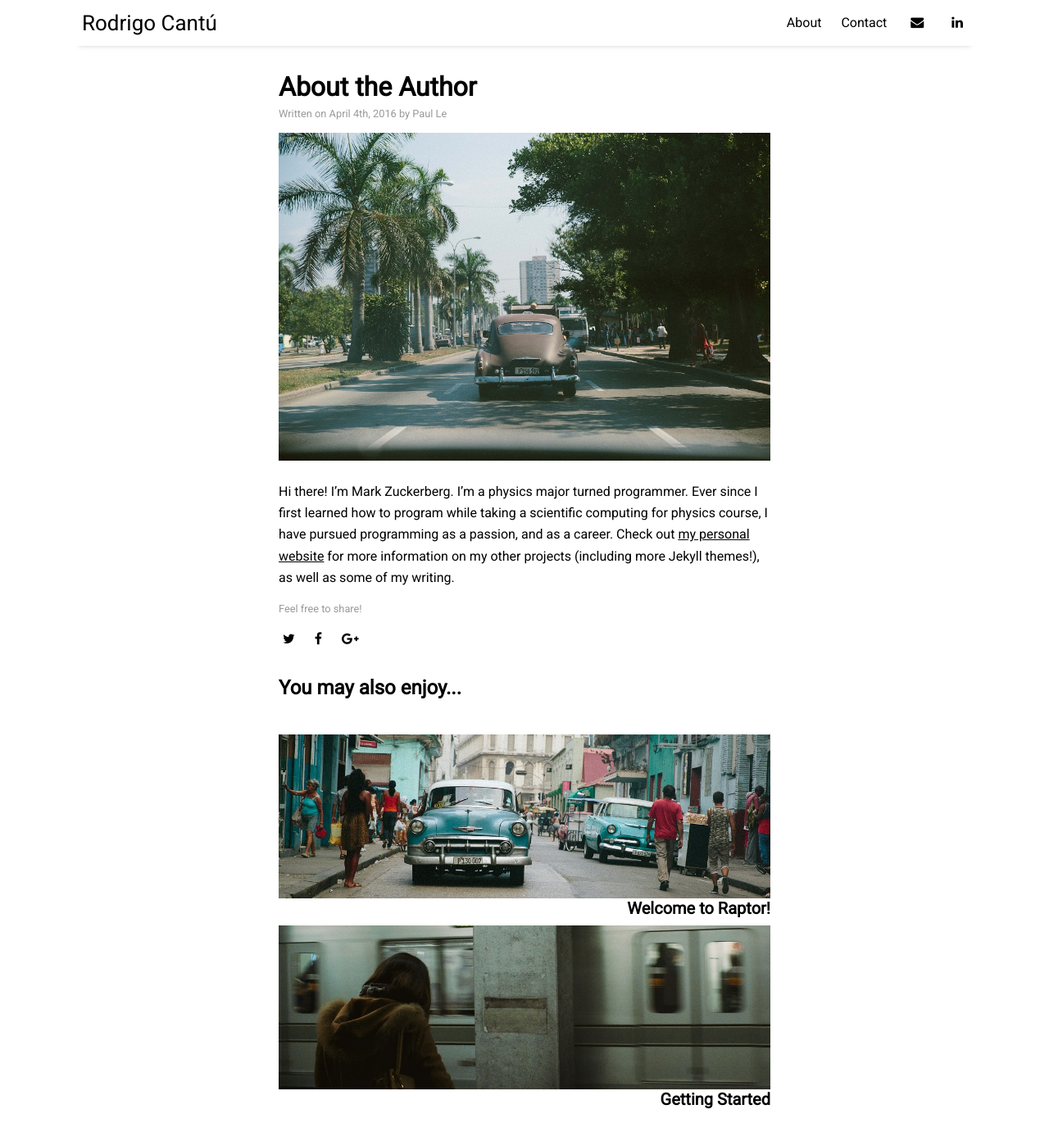
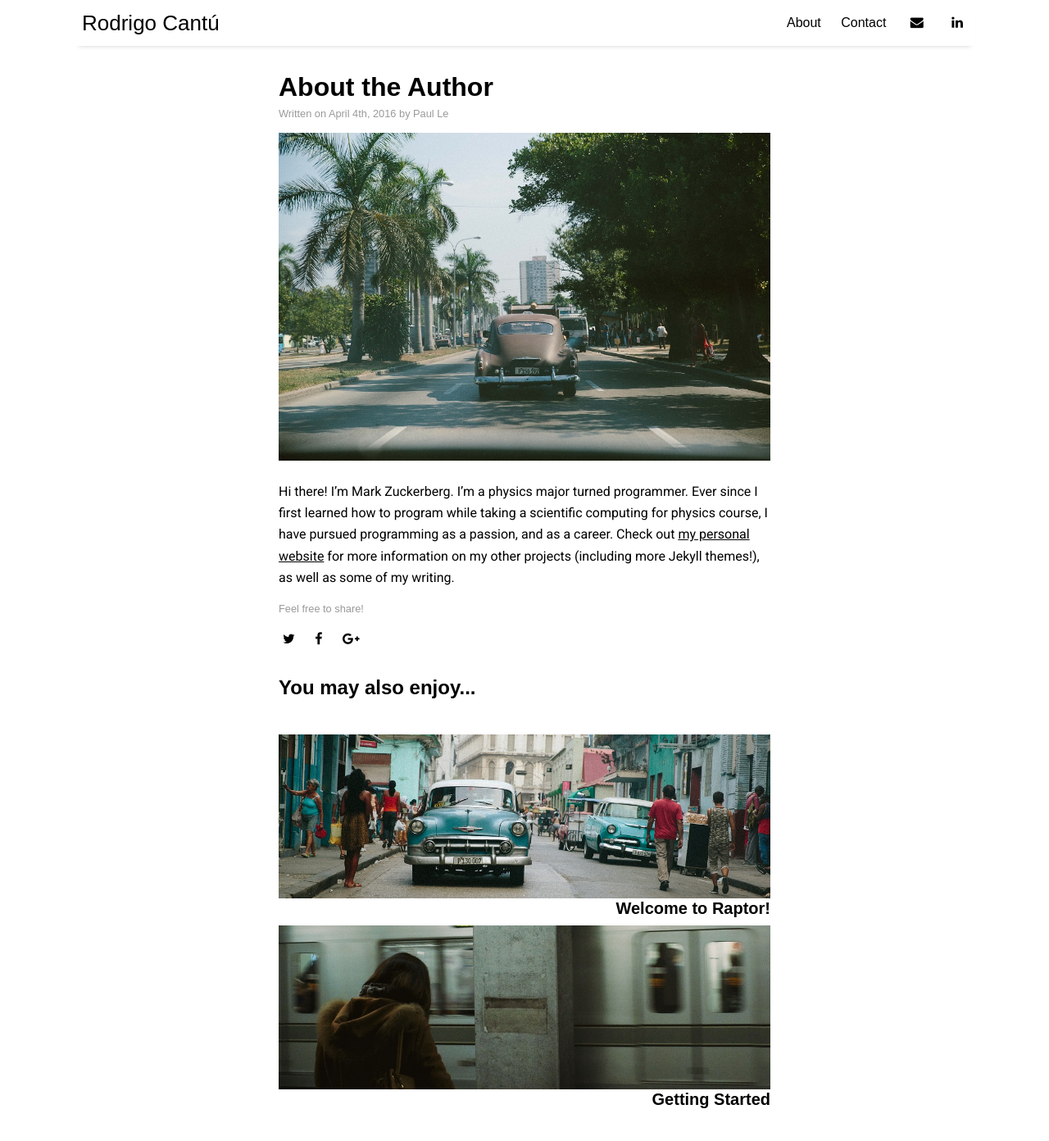
Before and after one commit to rod-can/rodrigo-cantu, a Jekyll site: the page built from _posts/2016-04-04-about-the-author.md, in a window 1280 px wide and 1400 px high. Shown: the top 1392 px of the window at 82% size. Built offline with Jekyll 4.4.1, drawn with Linux system fonts in a browser that asks for light colours; nearby versions of some CDN libraries.

Commit message:
Update main.scss

```diff
--- a/assets/css/main.scss
+++ b/assets/css/main.scss
@@ -6,7 +6,7 @@
   Site variables
 */
 
-$base-font-family: 'Roboto', sans-serif;
+$base-font-family: 'Oswald', sans-serif;
 
 $body-font-family: 'Roboto', sans-serif;
 
```
